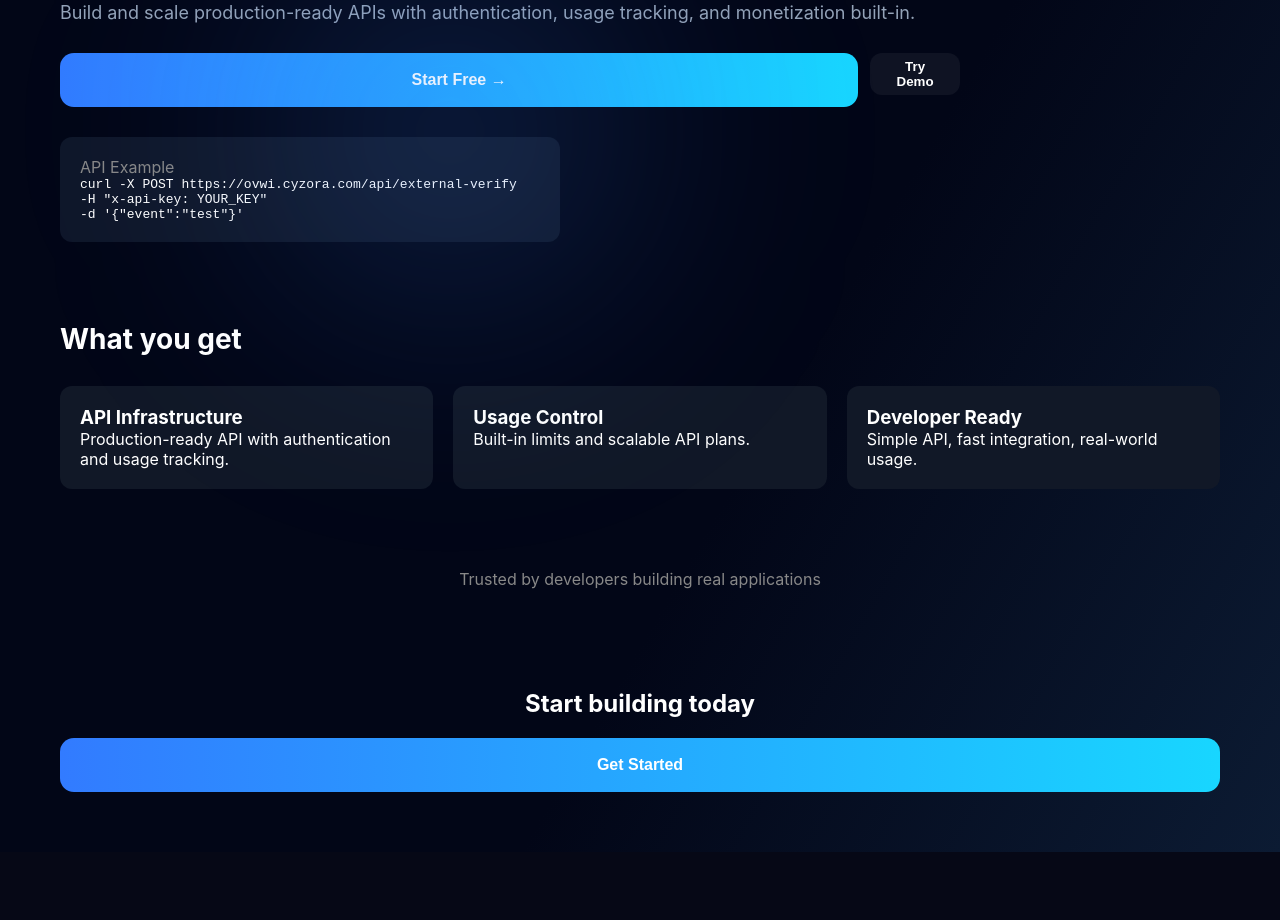
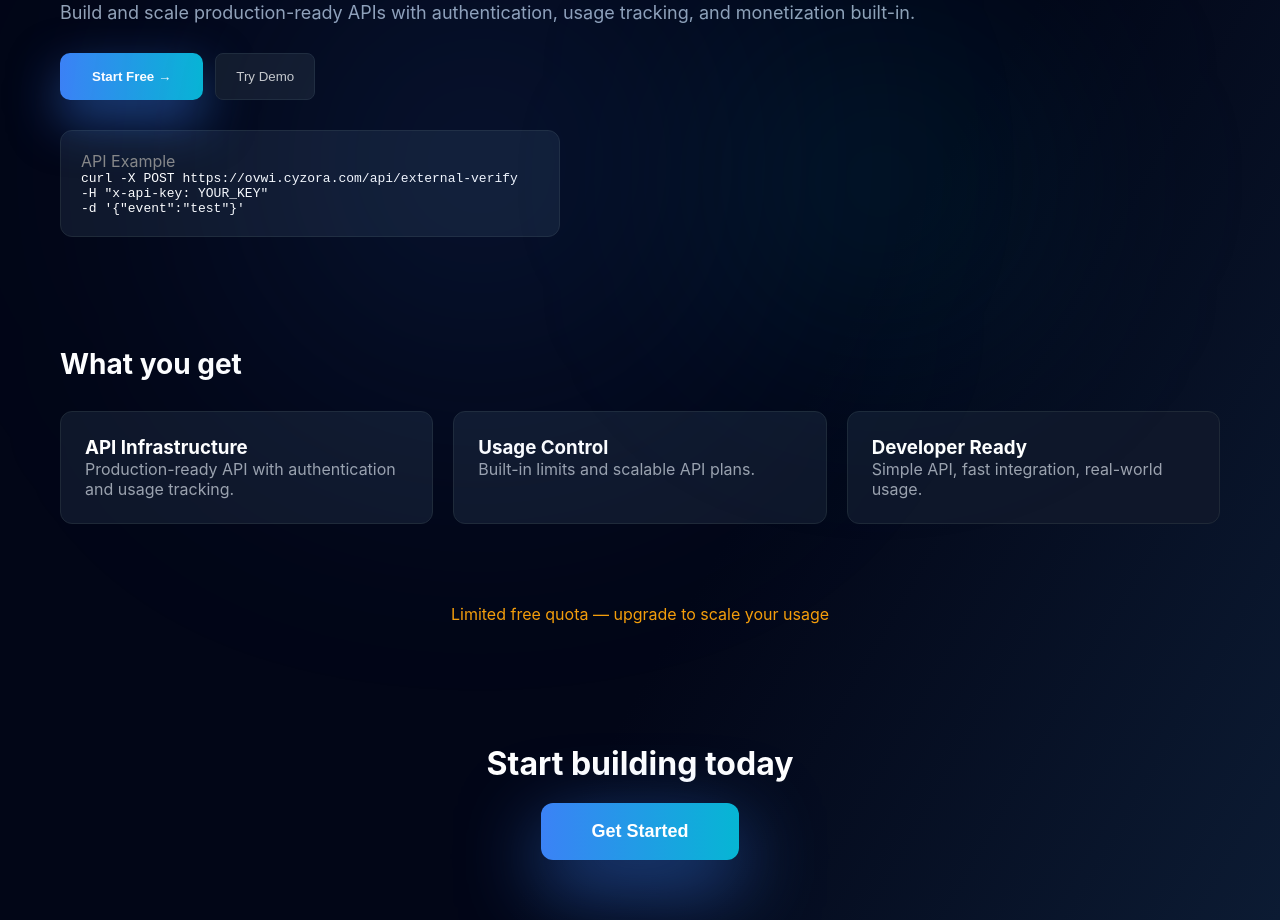
Before and after one commit to aydncy/ovwi-ui, a Next.js app: page / in a window 1280 px wide. Shown: the part 260-1180 px from the top of the page. Before the commit the page ends 1112 px from the top, so only its background shows below. Built offline with nearby package versions, Linux system fonts and the light colour scheme.

Commit message:
🔥 conversion optimized SaaS landing

```diff
--- a/app/page.tsx
+++ b/app/page.tsx
@@ -10,15 +10,25 @@ export default function Home() {
       padding: '60px'
     }}>
 
-      {/* 🔥 Glow Effect */}
+      {/* 🔥 MULTI LAYER GLOW */}
       <div style={{
         position: 'absolute',
-        width: '500px',
-        height: '500px',
-        background: 'radial-gradient(circle, rgba(59,130,246,0.3) 0%, transparent 70%)',
+        width: '600px',
+        height: '600px',
+        background: 'radial-gradient(circle, rgba(59,130,246,0.25), transparent 70%)',
+        filter: 'blur(140px)',
+        top: '80px',
+        left: '180px'
+      }} />
+
+      <div style={{
+        position: 'absolute',
+        width: '400px',
+        height: '400px',
+        background: 'radial-gradient(circle, rgba(6,182,212,0.2), transparent 70%)',
         filter: 'blur(120px)',
-        top: '100px',
-        left: '200px'
+        top: '200px',
+        right: '200px'
       }} />
 
       {/* ✅ HERO */}
@@ -41,27 +51,55 @@ export default function Home() {
           usage tracking, and monetization built-in.
         </p>
 
-        {/* ✅ CTA */}
+        {/* 🔥 CTA */}
         <div style={{marginTop:'30px', display:'flex', gap:'12px'}}>
+
           <button
             onClick={() => window.location.href='/auth/login'}
-            className="verify-btn"
+            style={{
+              padding:'16px 32px',
+              borderRadius:'10px',
+              background:'linear-gradient(90deg,#3b82f6,#06b6d4)',
+              border:'none',
+              color:'white',
+              fontWeight:'700',
+              cursor:'pointer',
+              boxShadow:'0 20px 50px rgba(59,130,246,0.5)',
+              transition:'all 0.2s ease'
+            }}
+            onMouseOver={(e)=>{
+              e.currentTarget.style.transform='translateY(-3px)';
+              e.currentTarget.style.boxShadow='0 30px 60px rgba(59,130,246,0.7)';
+            }}
+            onMouseOut={(e)=>{
+              e.currentTarget.style.transform='translateY(0)';
+              e.currentTarget.style.boxShadow='0 20px 50px rgba(59,130,246,0.5)';
+            }}
           >
             Start Free →
           </button>
 
-          <button className="nav-btn">
+          <button style={{
+            padding:'14px 20px',
+            borderRadius:'8px',
+            background:'#111827',
+            border:'1px solid #1f2937',
+            color:'#ccc',
+            cursor:'pointer'
+          }}>
             Try Demo
           </button>
+
         </div>
 
-        {/* ✅ API EXAMPLE (YUKARI TAŞINDI) */}
+        {/* ✅ API */}
         <div style={{
           background:'#0f172a',
           padding:'20px',
           borderRadius:'12px',
           marginTop:'30px',
-          maxWidth:'500px'
+          maxWidth:'500px',
+          border:'1px solid #1f2937'
         }}>
           <p style={{ color:'#888' }}>API Example</p>
 
@@ -75,7 +113,7 @@ export default function Home() {
       </div>
 
       {/* ✅ FEATURES */}
-      <section style={{marginTop:'80px'}}>
+      <section style={{marginTop:'110px'}}>
 
         <h2 style={{fontSize:'28px'}}>What you get</h2>
 
@@ -86,61 +124,81 @@ export default function Home() {
           marginTop:'30px'
         }}>
 
-          <div style={{
-            padding:'20px',
-            background:'#111827',
-            borderRadius:'12px'
-          }}>
-            <h3>API Infrastructure</h3>
-            <p>Production-ready API with authentication and usage tracking.</p>
-          </div>
-
-          <div style={{
-            padding:'20px',
-            background:'#111827',
-            borderRadius:'12px'
-          }}>
-            <h3>Usage Control</h3>
-            <p>Built-in limits and scalable API plans.</p>
-          </div>
-
-          <div style={{
-            padding:'20px',
-            background:'#111827',
-            borderRadius:'12px'
-          }}>
-            <h3>Developer Ready</h3>
-            <p>Simple API, fast integration, real-world usage.</p>
-          </div>
+          {[{
+            title:"API Infrastructure",
+            desc:"Production-ready API with authentication and usage tracking."
+          },
+          {
+            title:"Usage Control",
+            desc:"Built-in limits and scalable API plans."
+          },
+          {
+            title:"Developer Ready",
+            desc:"Simple API, fast integration, real-world usage."
+          }].map((card, i)=>(
+            <div key={i}
+              style={{
+                padding:'24px',
+                background:'#0f172a',
+                borderRadius:'12px',
+                border:'1px solid #1f2937',
+                transition:'all 0.25s ease',
+                cursor:'pointer'
+              }}
+              onMouseOver={(e)=>{
+                e.currentTarget.style.transform='translateY(-8px) scale(1.02)';
+                e.currentTarget.style.boxShadow='0 20px 60px rgba(0,0,0,0.6)';
+              }}
+              onMouseOut={(e)=>{
+                e.currentTarget.style.transform='translateY(0) scale(1)';
+                e.currentTarget.style.boxShadow='none';
+              }}
+            >
+              <h3>{card.title}</h3>
+              <p style={{color:'#9ca3af'}}>{card.desc}</p>
+            </div>
+          ))}
 
         </div>
 
       </section>
 
-      {/* ✅ SOCIAL PROOF */}
+      {/* 🔥 URGENCY BLOCK */}
       <section style={{
         marginTop:'80px',
         textAlign:'center'
       }}>
-        <p style={{ color:'#888' }}>
-          Trusted by developers building real applications
+        <p style={{color:'#f59e0b'}}>
+          Limited free quota — upgrade to scale your usage
         </p>
       </section>
 
       {/* ✅ FINAL CTA */}
       <section style={{
-        marginTop:'100px',
+        marginTop:'120px',
         textAlign:'center'
       }}>
-        <h2>Start building today</h2>
+
+        <h2 style={{fontSize:'32px'}}>Start building today</h2>
 
         <button
           onClick={() => window.location.href='/auth/login'}
-          className="verify-btn"
-          style={{marginTop:'20px'}}
+          style={{
+            marginTop:'20px',
+            padding:'18px 50px',
+            borderRadius:'12px',
+            background:'linear-gradient(90deg,#3b82f6,#06b6d4)',
+            border:'none',
+            color:'white',
+            fontSize:'18px',
+            fontWeight:'700',
+            cursor:'pointer',
+            boxShadow:'0 25px 80px rgba(59,130,246,0.6)'
+          }}
         >
           Get Started
         </button>
+
       </section>
 
     </div>
```
